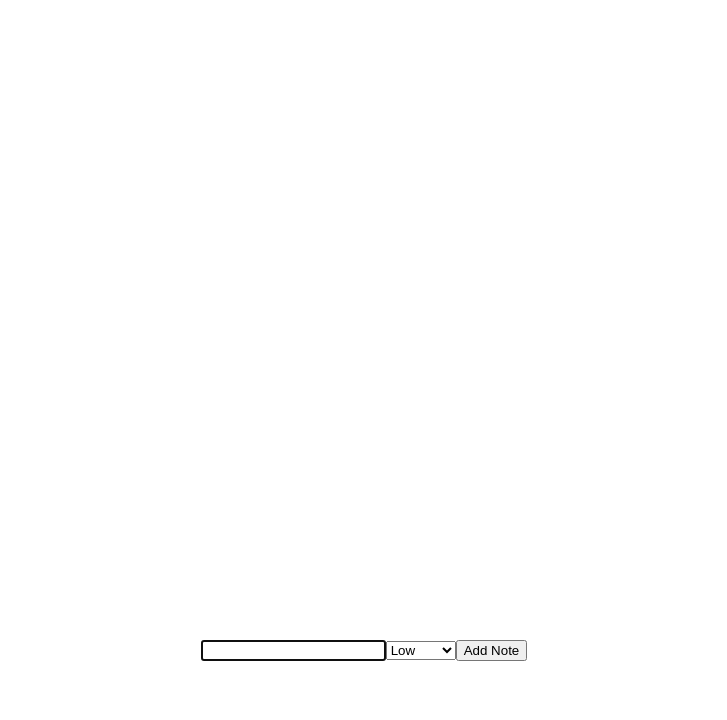
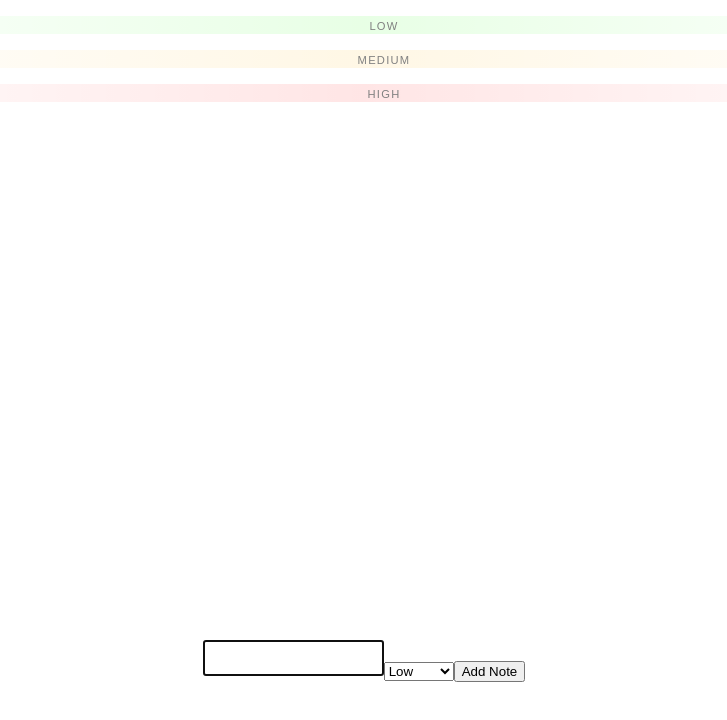
Before and after one commit to gdjoshwood/note-management-ui, a React (Create React App) app: page / in a window 1280 px wide. Shown: the top 720 px of the page, without its empty margins (276-1003 px from the left). Built offline with nearby package versions, Linux system fonts and the light colour scheme.

Commit message:
serialize auto increment, style tweaks for priority distinction

```diff
--- a/src/App.js
+++ b/src/App.js
@@ -5,6 +5,7 @@ import {useState, useCallback, useEffect} from 'react';
 
 
 const serializedNotes = localStorage && JSON.parse(localStorage.getItem('notes'));
+const serializedAutoIncrementId = localStorage && parseInt(localStorage.getItem('autoIncrementId'));
 const PRIORITY_TYPES = ['Low', 'Medium', 'High']
 
 const DEFAULT_NEW_NOTE_VALUE = '';
@@ -19,7 +20,7 @@ const getNoteIndexFromElementWithList = (element, notes) => {
 function App() {
   const [notes, setNotes] = useState(serializedNotes || []);
   const getNoteIndexFromElement = e => getNoteIndexFromElementWithList(e, notes);
-  const [newNoteId, setNewNoteId] = useState(DEFAULT_NEW_NOTE_ID);
+  const [newNoteId, setNewNoteId] = useState(serializedAutoIncrementId || DEFAULT_NEW_NOTE_ID);
   const [newNoteValue, setNewNoteValue] = useState(DEFAULT_NEW_NOTE_VALUE);
   const [newNotePriority, setNewNotePriority] = useState(DEFAULT_NEW_NOTE_PRIORITY);
 
@@ -37,7 +38,9 @@ function App() {
       id: newNoteId
     }]);
     setNewNoteValue(DEFAULT_NEW_NOTE_VALUE);
-    setNewNoteId(newNoteId + 1);
+    const autoIncrementId = newNoteId + 1;
+    localStorage.setItem('autoIncrementId', autoIncrementId)
+    setNewNoteId(autoIncrementId);
   }, [newNoteValue, newNotePriority])
 
   const changeNewNoteValue = useCallback((e) => {
@@ -101,14 +104,14 @@ function App() {
             return notesByPriority.map(note => <li data-note-index={note.id} className="NoteItem">
               {note.isEditing
                 ? <div className="NoteItemControls">
-                    <input type="text" value={note.content.dirty} autoFocus onChange={editNoteValue}/>
+                    <textarea value={note.content.dirty} autoFocus onChange={editNoteValue}/>
                     <select value={note.priority.dirty} onChange={editNotePriority}>
                       {PRIORITY_TYPES.map(priority =>
                         <option value={priority}>{priority}</option>
                       )}
                     </select>
                   </div>
-                : <span>{note.content.value}</span>
+                : <span className="NoteItemContent">{note.content.value}</span>
               }
               <div className="NoteItemActions">
               {note.isEditing
@@ -125,7 +128,7 @@ function App() {
       </div>
       <div className="AppActions">
         <div className="NoteCreator">
-          <input autoFocus type="text" value={newNoteValue} onChange={changeNewNoteValue}/>
+          <textarea className="NoteCreatorInput" autoFocus value={newNoteValue} onChange={changeNewNoteValue}/>
           <select onChange={changeNewNotePriority}>
             {PRIORITY_TYPES.map(priority =>
               <option value={priority}>{priority}</option>
--- a/src/App.scss
+++ b/src/App.scss
@@ -1,5 +1,6 @@
-* {
+*, *:before, *:after {
   font-family: sans-serif;
+  box-sizing: border-box;
 }
 
 .App {
@@ -11,18 +12,54 @@
 
 .Notes {
   height: 80vh;
+  overflow: auto;
 }
 
 .AppActions {
   height: 20vh;
+
+  .NoteCreator {
+    .NoteCreatorInput {
+      resize: none
+    }
+  }
 }
 
 .NoteList {
   list-style: none;
+  &:before {
+    color: gray;
+    letter-spacing: 1.25px;
+    text-transform: uppercase;
+    font-size: 0.7em;
+  }
+  &.High {
+    &:before {
+      content: 'High';
+    }
+    background: linear-gradient(to right, transparent, rgba(255, 0, 0, 0.1), transparent);
+  }
+  &.Medium {
+    &:before {
+      content: 'Medium';
+    }
+    background: linear-gradient(to right, transparent, rgba(255, 177, 0, 0.1), transparent);
+  }
+
+  &.Low {
+    &:before {
+      content: 'Low';
+    }
+    background: linear-gradient(to right, transparent, rgba(27, 255, 0, 0.1), transparent);
+  }
 }
 
 .NoteItem {
   height: 4em;
+  .NoteItemContent {
+    white-space: pre-line;
+    justify-content: left;
+  }
 }
 
 .NoteItemActions {
```
